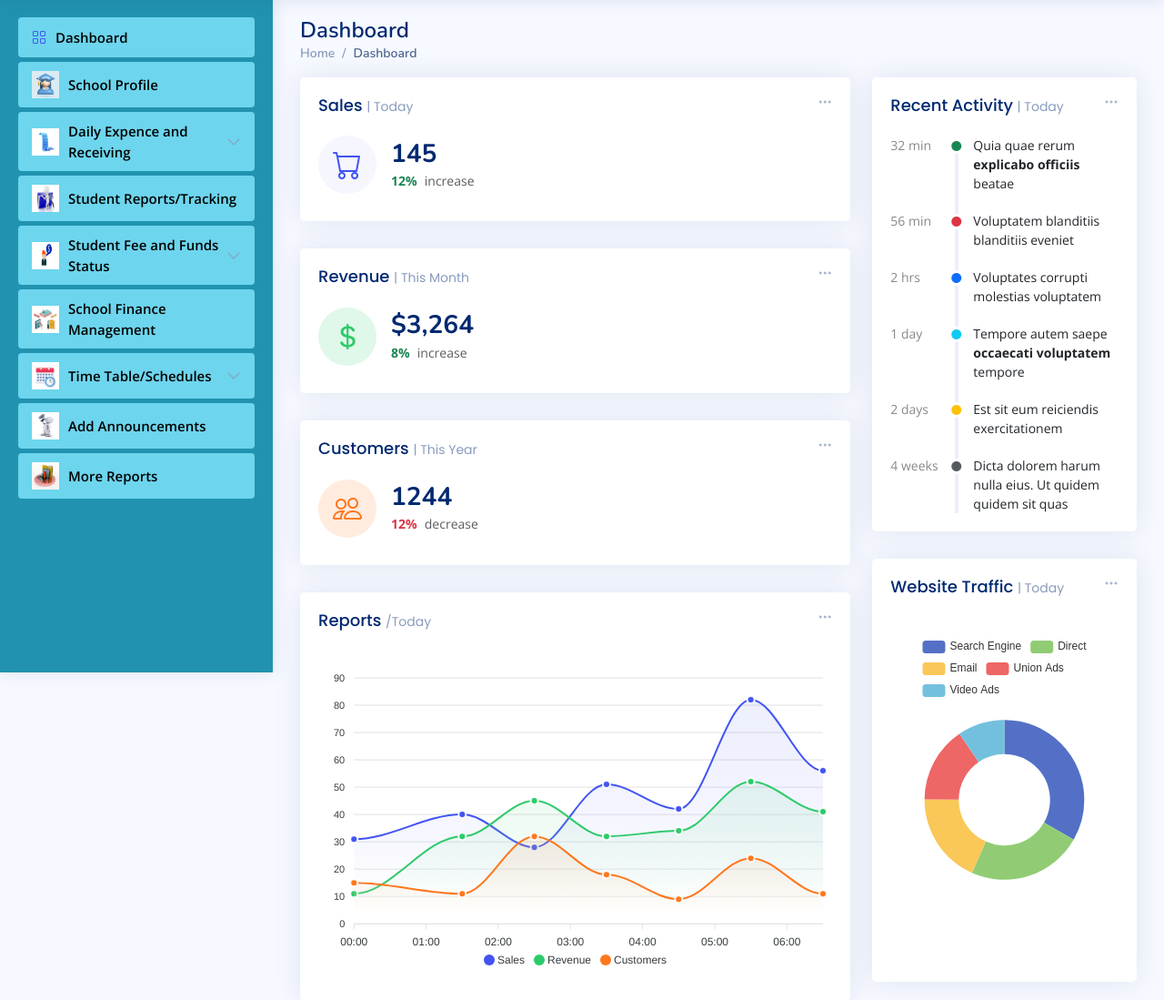
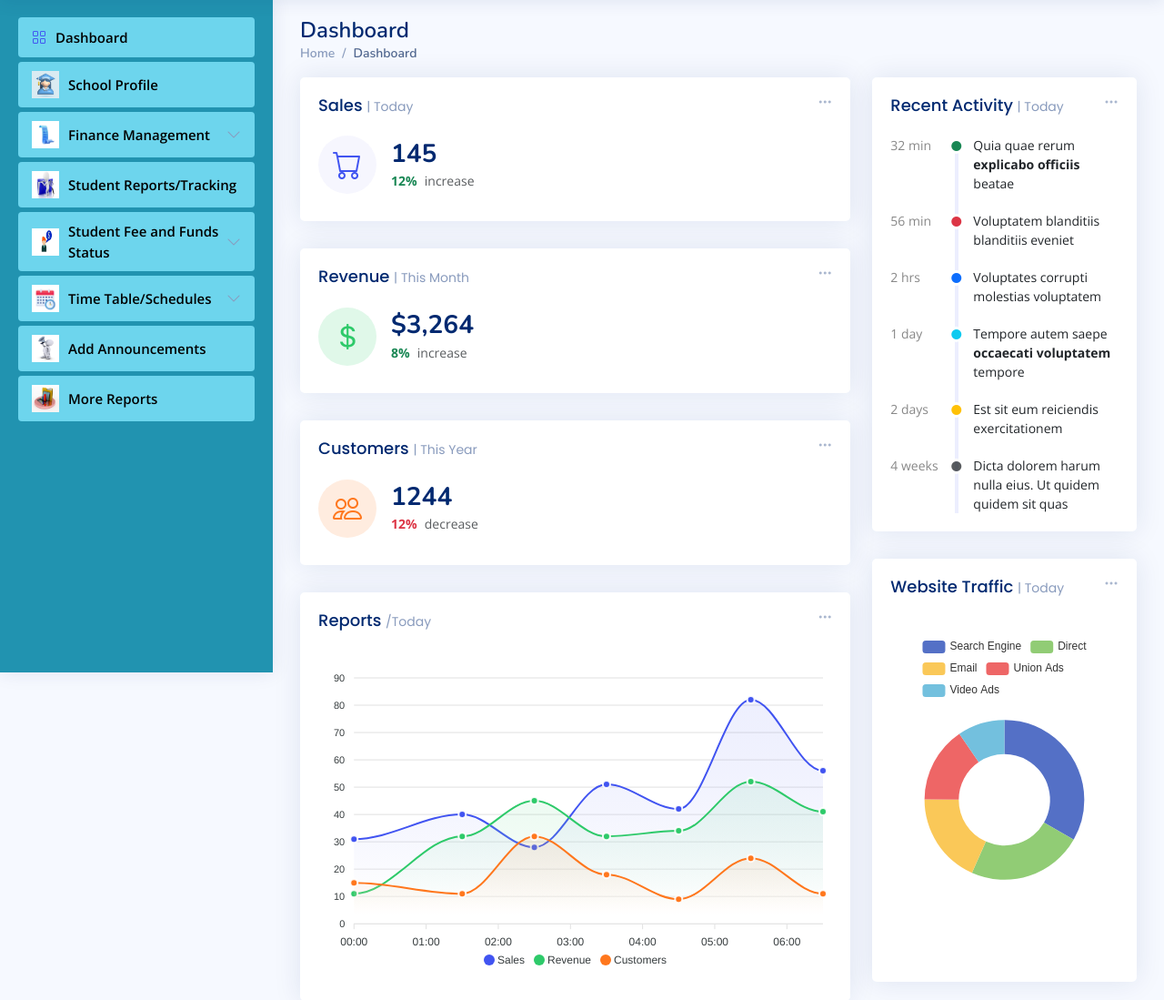
Before and after one commit to abdulahJavaid/School-Management-System, a PHP site: page /index.php in a window 1280 px wide. Shown: the part 61-1160 px from the top of the page at 91% size. Run offline with PHP 8.4, Linux system fonts and the light colour scheme; some libraries are stand-ins or nearby versions.

Commit message:
some changes

```diff
--- a/includes/sidebar.php
+++ b/includes/sidebar.php
@@ -90,7 +90,7 @@
 
   <li class="nav-item">
     <a class="nav-link collapsed" data-bs-target="#forms-nav" data-bs-toggle="collapse" href="#">
-      <i class=""><img src="images/dailyexpness.jpg" width="30px" height="30px" alt=""></i><span>Daily Expence and Receiving</span>
+      <i class=""><img src="images/dailyexpness.jpg" width="30px" height="30px" alt=""></i><span>Finance Management</span>
       <i class="bi bi-chevron-down ms-auto"></i>
     </a>
     <ul id="forms-nav" class="nav-content collapse " data-bs-parent="#sidebar-nav">
@@ -160,11 +160,11 @@
     </ul>
   </li><!-- End Charts Nav -->
 
-  <li class="nav-item">
+  <!-- <li class="nav-item">
     <a class="nav-link collapsed" data-bs-target="#icons-nav" data-bs-toggle="collapse" href="#">
       <i class=><img src="images/schoolfinance.png" width="30px" height="30px" alt=""></i><span>School Finance Management</span>
-      <!-- <i class="bi bi-chevron-down ms-auto"></i> -->
-    </a>
+      <i class="bi bi-chevron-down ms-auto"></i>
+    </a> -->
     <!-- <ul id="icons-nav" class="nav-content collapse " data-bs-parent="#sidebar-nav">
       <li>
         <a href="icons-bootstrap.html">
```
